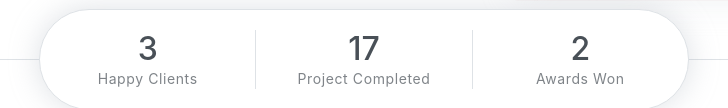
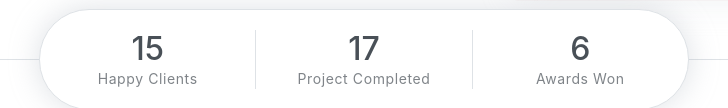
Before and after one commit to Chan-Rebecca/resume, a website: page public_html/index.html in a window 1280 px wide. Shown: the part 692-800 px from the top of the page, 276-1004 px from the left. Drawn offline with Linux system fonts and the light colour scheme.

Commit message:
Update index.html

```diff
--- a/public_html/index.html
+++ b/public_html/index.html
@@ -79,7 +79,7 @@
         <!-- Header-widget -->
         <div class="widget">
             <div class="widget-item">
-                <h2>3</h2>
+                <h2>15</h2>
                 <p>Happy Clients</p>
             </div>
             <div class="widget-item">
@@ -87,7 +87,7 @@
                 <p>Project Completed</p>
             </div>
             <div class="widget-item">
-                <h2>2</h2>
+                <h2>6</h2>
                 <p>Awards Won</p>
             </div>
         </div>
```
